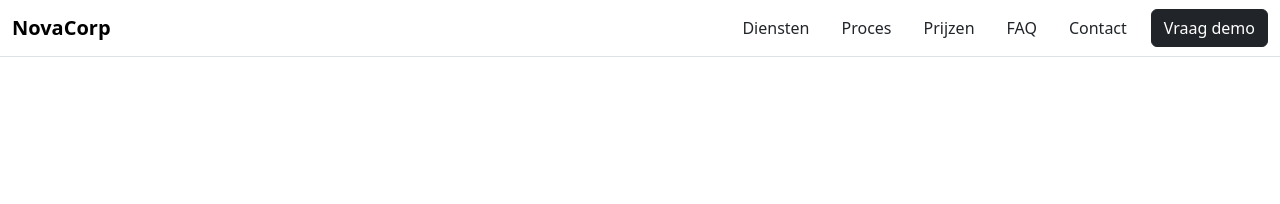
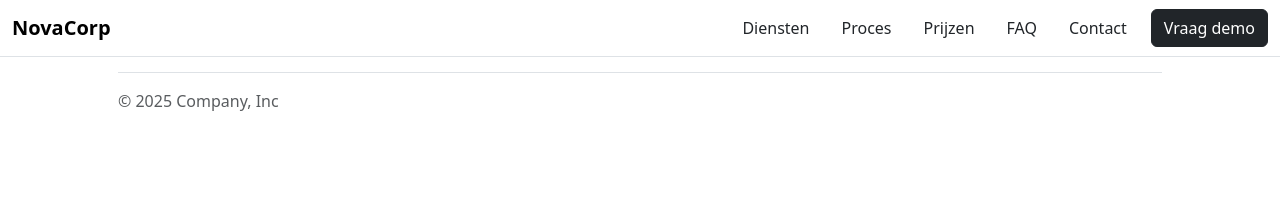
Before and after one commit to MlodyNS/branching_Przemek_Xanthe, a website built with Vite: page src/index.html in a window 1280 px wide. Built offline with nearby package versions, Linux system fonts and the light colour scheme.

Commit message:
footer body

```diff
--- a/src/index.html
+++ b/src/index.html
@@ -44,5 +44,14 @@
     </nav>
 </header>
 
+
+
+<div class="container p-5">
+    <footer class="d-flex flex-wrap justify-content-between align-items-center py-3 my-4 border-top">
+        <div class="col-md-4 d-flex align-items-center">
+            <span class="mb-3 mb-md-0 text-body-secondary">© 2025 Company, Inc</span>
+        </div>
+    </footer>
+</div>
 </body>
 </html>
```
